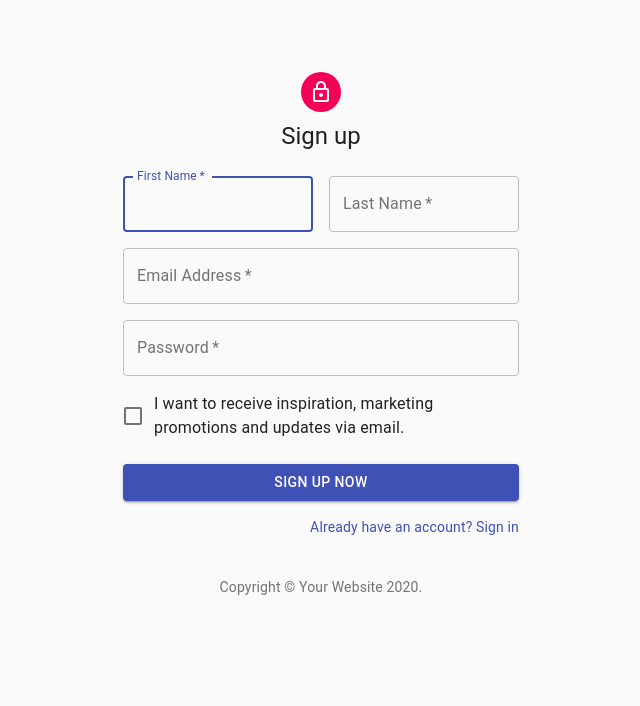
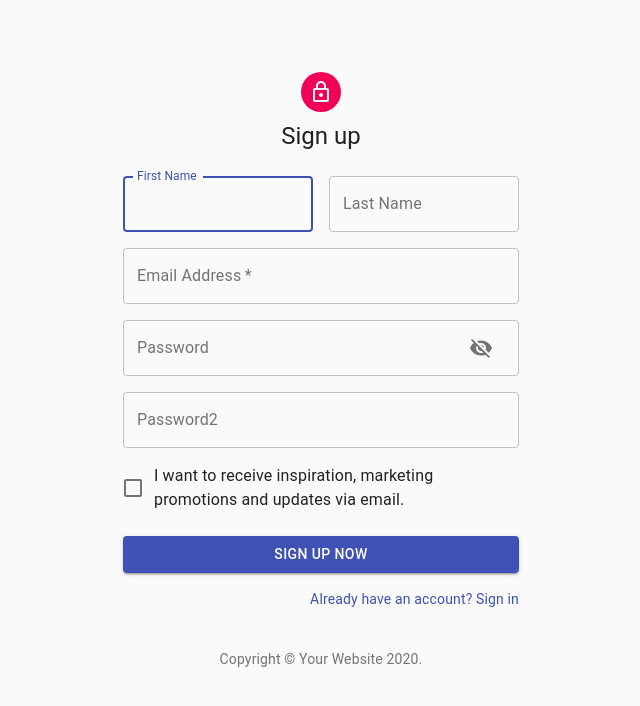
Before and after one commit to MrWittman612/blog-site, a React (Create React App) app in the folder client/: page /register in a window 1280 px wide. Shown: the top 706 px of the page, without its empty margins (319-959 px from the left). Built offline with nearby package versions, Linux system fonts and the light colour scheme.

Commit message:
login works

```diff
--- a/client/src/components/login/Login.js
+++ b/client/src/components/login/Login.js
@@ -44,17 +44,18 @@ const useStyles = makeStyles((theme) => ({
   submit: {
     margin: theme.spacing(3, 0, 2),
   },
+  styledHelperText: { color: 'red' },
 }));
 
 export default function Login() {
-  const { paper, avatar, form, submit } = useStyles();
+  const { paper, avatar, form, submit, styledHelperText } = useStyles();
 
   const [formData, setFormData] = useState({
     email: '',
     password: '',
   });
+  const [errors, setErrors] = useState([]);
   const [showPassword, setShowPassword] = useState(false);
-  const [errors, setErrors] = useState([]);
   const [error, setError] = useState(false);
 
   console.log(formData);
@@ -80,7 +81,7 @@ export default function Login() {
     event.preventDefault();
 
     try {
-      const response = await axios.get();
+      const response = await axios.post('/api/login', formData);
       console.log(response);
     } catch (error) {
       if (error) {
@@ -137,6 +138,10 @@ export default function Login() {
                 </InputAdornment>
               ),
             }}
+            helperText={errors && errors.msg}
+            FormHelperTextProps={{
+              classes: { root: styledHelperText },
+            }}
             variant='outlined'
             margin='normal'
             autoComplete='current-password'
--- a/client/src/components/register/Register.js
+++ b/client/src/components/register/Register.js
@@ -1,17 +1,26 @@
-import React from 'react';
-import Avatar from '@material-ui/core/Avatar';
-import Button from '@material-ui/core/Button';
-import CssBaseline from '@material-ui/core/CssBaseline';
-import TextField from '@material-ui/core/TextField';
-import FormControlLabel from '@material-ui/core/FormControlLabel';
-import Checkbox from '@material-ui/core/Checkbox';
-import Link from '@material-ui/core/Link';
-import Grid from '@material-ui/core/Grid';
-import Box from '@material-ui/core/Box';
-import LockOutlinedIcon from '@material-ui/icons/LockOutlined';
-import Typography from '@material-ui/core/Typography';
-import { makeStyles } from '@material-ui/core/styles';
-import Container from '@material-ui/core/Container';
+import {
+  Avatar,
+  Box,
+  Button,
+  Checkbox,
+  Container,
+  CssBaseline,
+  FormControlLabel,
+  Grid,
+  IconButton,
+  InputAdornment,
+  Link,
+  makeStyles,
+  TextField,
+  Typography,
+} from '@material-ui/core';
+import {
+  LockOutlined as LockOutlinedIcon,
+  Visibility,
+  VisibilityOff,
+} from '@material-ui/icons';
+import axios from 'axios';
+import React, { useState } from 'react';
 import { Copyright } from '../../utils/Copyright';
 
 const useStyles = makeStyles((theme) => ({
@@ -32,10 +41,63 @@ const useStyles = makeStyles((theme) => ({
   submit: {
     margin: theme.spacing(3, 0, 2),
   },
+  styledHelperText: { color: 'red' },
 }));
 
 export default function Register() {
   const classes = useStyles();
+  const [formData, setFormData] = useState({
+    fName: '',
+    lName: '',
+    email: '',
+    password: '',
+    password2: '',
+  });
+  const [errors, setErrors] = useState([]);
+  const [error, setError] = useState(false);
+  const [showPassword, setShowPassword] = useState(false);
+
+  console.log(formData);
+  console.log('showPassword::', showPassword);
+  console.log(errors);
+  console.log(error);
+
+  const updateForm = (event) => {
+    if (errors) setErrors({});
+    if (error === true) setError(false);
+    setFormData({ ...formData, [event.target.name]: event.target.value });
+  };
+
+  const handleClickShowPassword = () => setShowPassword(!showPassword);
+  const handleMouseDownPassword = (event) => event.preventDefault();
+
+  const registerUser = async (event) => {
+    event.preventDefault();
+    const { lName, fName, password, password2, email } = formData;
+    if (fName === '' || email === '' || password === '') {
+      setError(true);
+      setErrors({ msg: 'Invalid Field' });
+    } else if (password.length < 6) {
+      setError(true);
+      setErrors({ password: '( Choose a longer password )' });
+    } else if (password !== password2) {
+      setError(true);
+      setErrors({ password: '( Passwords must match!! )' });
+    } else {
+      const newUser = {
+        name: `${fName} ${lName}`,
+        email: email,
+        password: password,
+      };
+
+      try {
+        const response = await axios.post('/api/register', newUser);
+        console.log('response', response);
+      } catch (error) {
+        console.error(error);
+      }
+    }
+  };
 
   return (
     <Container component='main' maxWidth='xs'>
@@ -47,52 +109,93 @@ export default function Register() {
         <Typography component='h1' variant='h5'>
           Sign up
         </Typography>
-        <form className={classes.form} noValidate>
+        <form className={classes.form} onSubmit={registerUser}>
           <Grid container spacing={2}>
             <Grid item xs={12} sm={6}>
               <TextField
+                label='First Name'
+                id='fName'
+                name='fName'
+                onChange={updateForm}
+                helperText={errors && errors.msg}
+                FormHelperTextProps={{
+                  classes: { root: classes.styledHelperText },
+                }}
+                error={error}
+                variant='outlined'
                 autoComplete='fname'
-                name='firstName'
-                variant='outlined'
-                required
+                autoFocus
                 fullWidth
-                id='firstName'
-                label='First Name'
-                autoFocus
               />
             </Grid>
             <Grid item xs={12} sm={6}>
               <TextField
+                label='Last Name'
+                id='lName'
+                name='lName'
+                onChange={updateForm}
+                error={error}
                 variant='outlined'
-                required
+                autoComplete='lname'
                 fullWidth
-                id='lastName'
-                label='Last Name'
-                name='lastName'
-                autoComplete='lname'
               />
             </Grid>
             <Grid item xs={12}>
               <TextField
+                label='Email Address'
+                id='email'
+                name='email'
+                onChange={updateForm}
+                error={error}
                 variant='outlined'
+                autoComplete='email'
+                fullWidth
                 required
-                fullWidth
-                id='email'
-                label='Email Address'
-                name='email'
-                autoComplete='email'
               />
             </Grid>
             <Grid item xs={12}>
               <TextField
+                label='Password'
+                id='password'
+                name='password'
+                type='password'
+                type={showPassword ? 'text' : 'password'}
+                onChange={updateForm}
+                error={error}
+                inputProps={{ htmlFor: 'password' }}
+                InputProps={{
+                  // classes: { underline: styleUnderline },
+                  endAdornment: (
+                    <InputAdornment position='end'>
+                      <IconButton
+                        aria-label='toggle password visibility'
+                        onClick={handleClickShowPassword}
+                        onMouseDown={handleMouseDownPassword}>
+                        {showPassword ? <Visibility /> : <VisibilityOff />}
+                      </IconButton>
+                    </InputAdornment>
+                  ),
+                }}
+                autoComplete='current-password'
                 variant='outlined'
-                required
                 fullWidth
-                name='password'
-                label='Password'
-                type='password'
-                id='password'
-                autoComplete='current-password'
+              />
+            </Grid>
+            <Grid item xs={12}>
+              <TextField
+                label='Password2'
+                id='password2'
+                type={showPassword ? 'text' : 'password'}
+                name='password2'
+                onChange={updateForm}
+                helperText={errors && errors.password}
+                FormHelperTextProps={{
+                  classes: { root: classes.styledHelperText },
+                }}
+                error={error}
+                variant='outlined'
+                // autoComplete='current-password'
+                fullWidth
               />
             </Grid>
             <Grid item xs={12}>
@@ -103,11 +206,12 @@ export default function Register() {
             </Grid>
           </Grid>
           <Button
+            className={classes.submit}
             type='submit'
-            fullWidth
+            value='Register'
             variant='contained'
-            color='primary'
-            className={classes.submit}>
+            color={error ? 'inherit' : 'primary'}
+            fullWidth>
             Sign Up Now
           </Button>
           <Grid container justify='flex-end'>
```
Also changed, not shown: 2 other files (tests, documents, lock files or other folders).
